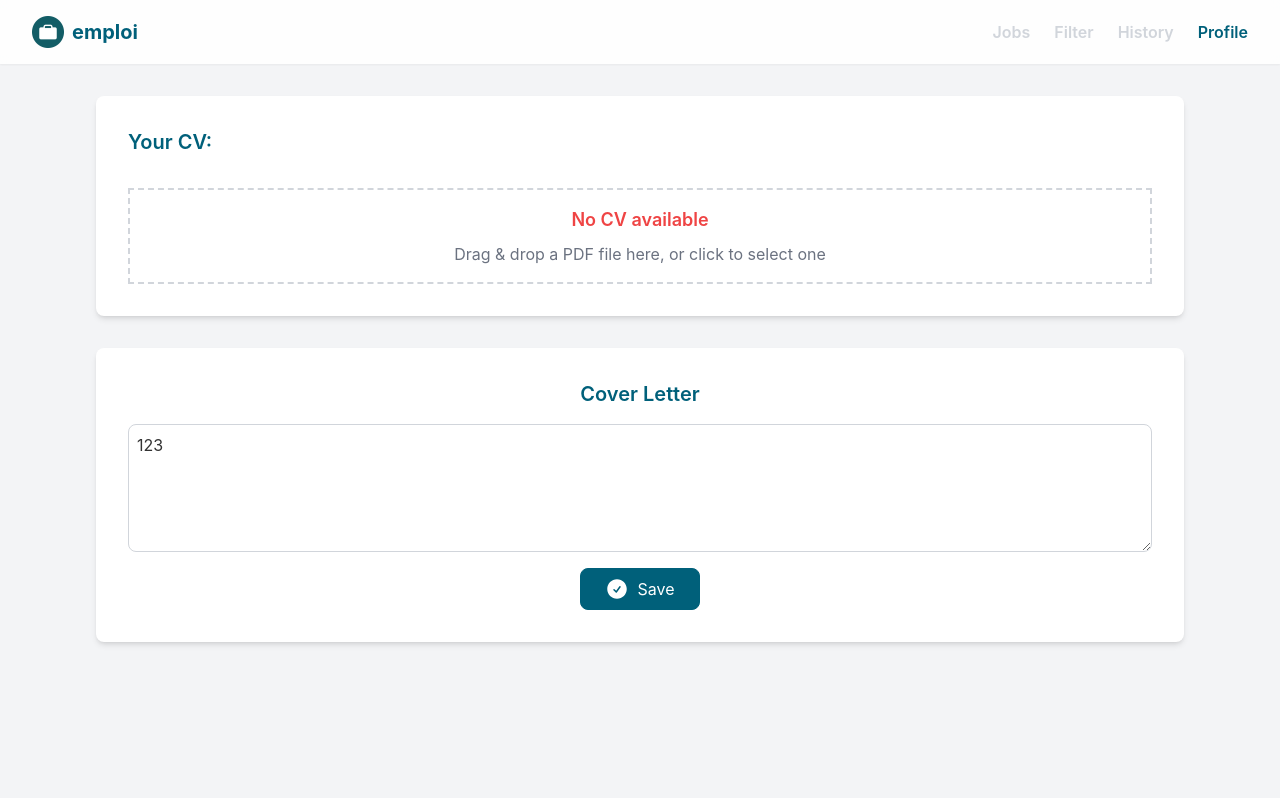
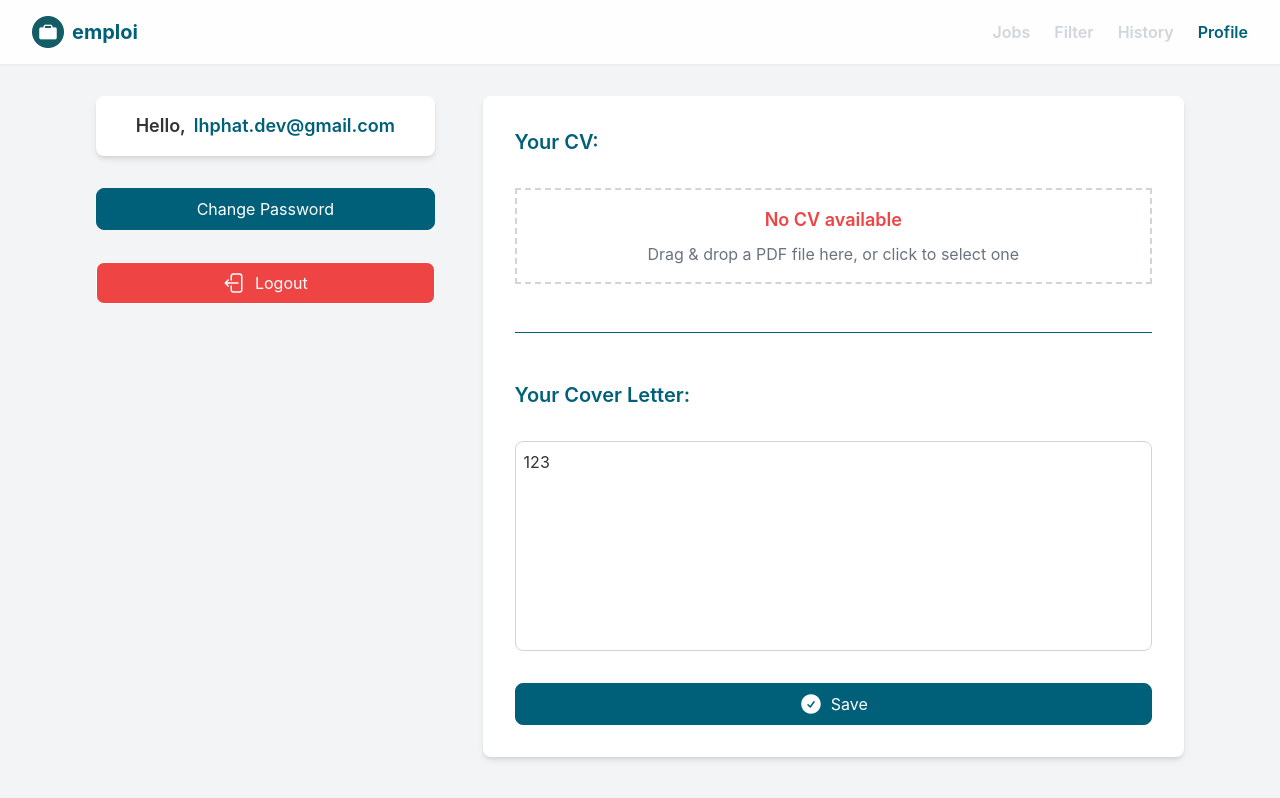
Before and after one commit to lhphat02/Grab-Team14-Frontend, a React (Vite) app: page /profile in a window 1280 px wide. Built offline with nearby package versions, Linux system fonts and the light colour scheme; no server answers.

Commit message:
refactor: Update CVImport and CoverLetterImport components layout to improve UI and functionality

```diff
--- a/src/components/features/profile/CVImport.jsx
+++ b/src/components/features/profile/CVImport.jsx
@@ -49,7 +49,7 @@ const CVImport = () => {
   };
 
   return (
-    <div className="flex flex-col items-center justify-between w-full h-full gap-8 p-8 bg-white rounded-lg shadow-md">
+    <div className="flex flex-col items-center justify-between w-full h-full gap-8">
       <div className="flex items-center justify-between w-full">
         <div className="flex items-end gap-4">
           <p className="text-xl font-semibold text-prim-1">Your CV:</p>
--- a/src/components/features/profile/CoverLetterImport.jsx
+++ b/src/components/features/profile/CoverLetterImport.jsx
@@ -41,13 +41,14 @@ const CoverLetterImport = () => {
   const isModified = coverLetter !== originalCoverLetter;
 
   return (
-    <div className="flex flex-col items-center justify-center w-full h-full gap-4 p-8 bg-white rounded-lg shadow-md">
-      <p className="text-xl font-semibold text-prim-1">Cover Letter</p>
+    <div className="flex flex-col w-full h-full gap-8">
+      <p className="text-xl font-semibold text-prim-1">Your Cover Letter:</p>
       <textarea
         value={coverLetter}
         onChange={handleChange}
         placeholder="Write your cover letter here..."
-        className="w-full h-32 p-2 border border-gray-300 rounded-lg"
+        className="w-full p-2 border border-gray-300 rounded-lg resize-none focus:outline-none focus:ring-2 focus:ring-prim-1 focus:border-transparent"
+        rows={8}
       />
       {isModified && (
         <BaseButton onClick={handleSave}>
--- a/src/components/layouts/ProfilePageLayout.jsx
+++ b/src/components/layouts/ProfilePageLayout.jsx
@@ -1,7 +1,7 @@
 const ProfilePageLayout = ({ children, className }) => {
   return (
     <div
-      className={`flex w-full min-h-screen items-center gap-8 pt-24 bg-gray-100 container-page ${className}`}
+      className={`flex min-h-screen items-center gap-8 pt-24 bg-gray-100 container-page ${className}`}
     >
       {children}
     </div>
--- a/src/routes/profile.jsx
+++ b/src/routes/profile.jsx
@@ -1,17 +1,60 @@
+import { useState } from 'react';
+import BaseButton from '../components/common/BaseButton';
+import Divider from '../components/common/Divider';
+import ChangePasswordForm from '../components/features/auth/ChangePasswordForm';
 import CoverLetterImport from '../components/features/profile/CoverLetterImport';
 import CVImport from '../components/features/profile/CVImport';
 import ProfilePageLayout from '../components/layouts/ProfilePageLayout';
+import { ArrowLeftStartOnRectangleIcon } from '@heroicons/react/24/solid';
 
 const ProfilePage = () => {
+  const [changePasswordSectionOpen, setChangePasswordSectionOpen] =
+    useState(false);
+
+  const handleLogout = () => {
+    // Future: Implement logout functionality
+    console.log('Logout');
+  };
+
+  const handleOpenChangePassword = () => {
+    setChangePasswordSectionOpen(true);
+  };
+
   return (
     <ProfilePageLayout>
-      <div className="flex flex-col w-full h-full gap-8">
-        <div className="w-full">
+      <div className="flex w-full h-full gap-12">
+        <secion className="flex flex-col w-1/2 h-full gap-8 items-between">
+          <div className="flex items-end justify-center w-full gap-2 p-4 bg-white rounded-lg shadow-md">
+            <p className="text-lg font-semibold">Hello,</p>
+            <p className="text-lg font-semibold text-prim-1">
+              lhphat.dev@gmail.com
+            </p>
+          </div>
+
+          {changePasswordSectionOpen ? (
+            <ChangePasswordForm
+              onClose={() => setChangePasswordSectionOpen(false)}
+            />
+          ) : (
+            <BaseButton onClick={handleOpenChangePassword}>
+              Change Password
+            </BaseButton>
+          )}
+          <BaseButton
+            onClick={handleLogout}
+            className={'bg-red-500 border-white hover:bg-red-700'}
+          >
+            <ArrowLeftStartOnRectangleIcon className="w-6 h-6" />
+
+            <p>Logout</p>
+          </BaseButton>
+        </secion>
+
+        <section className="flex flex-col w-full h-full gap-12 p-8 bg-white rounded-lg shadow-md">
           <CVImport />
-        </div>
-        <div className="w-full">
+          <Divider />
           <CoverLetterImport />
-        </div>
+        </section>
       </div>
     </ProfilePageLayout>
   );
```
